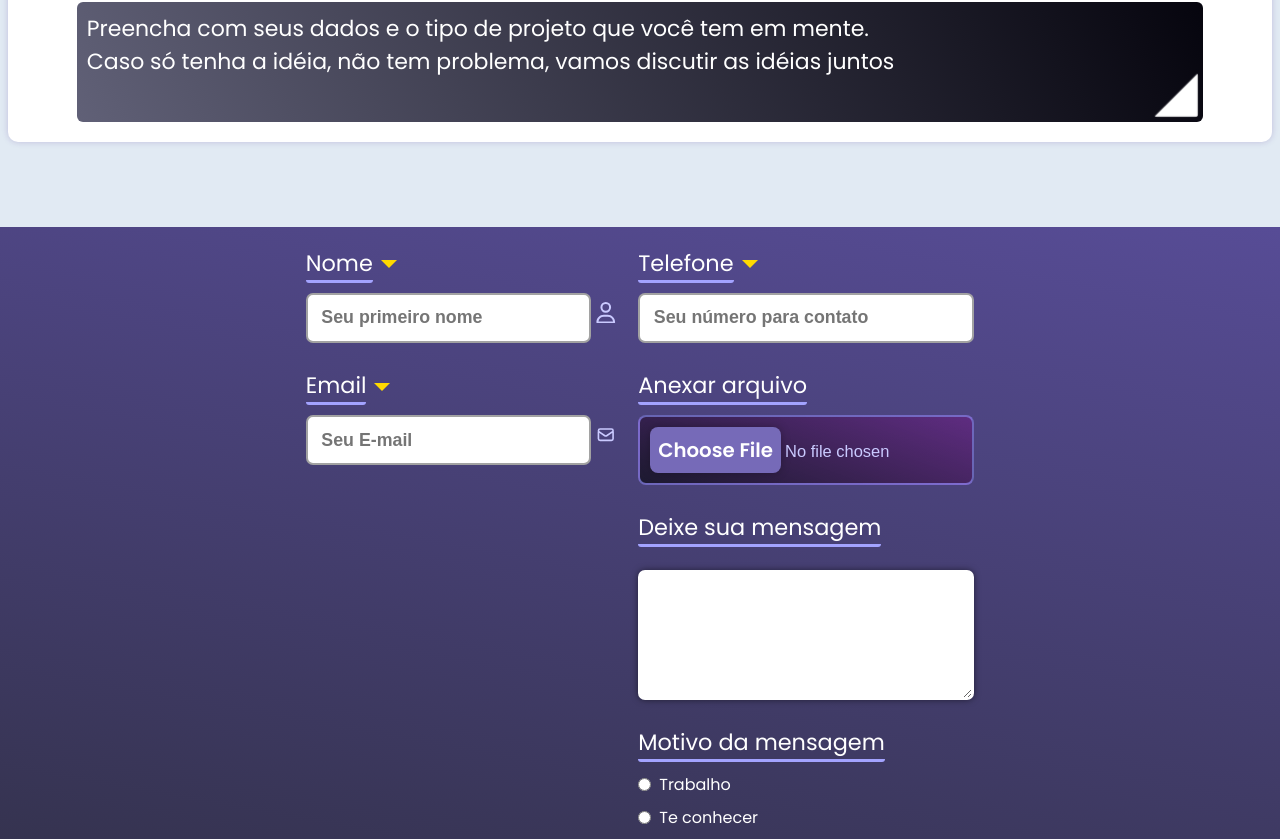
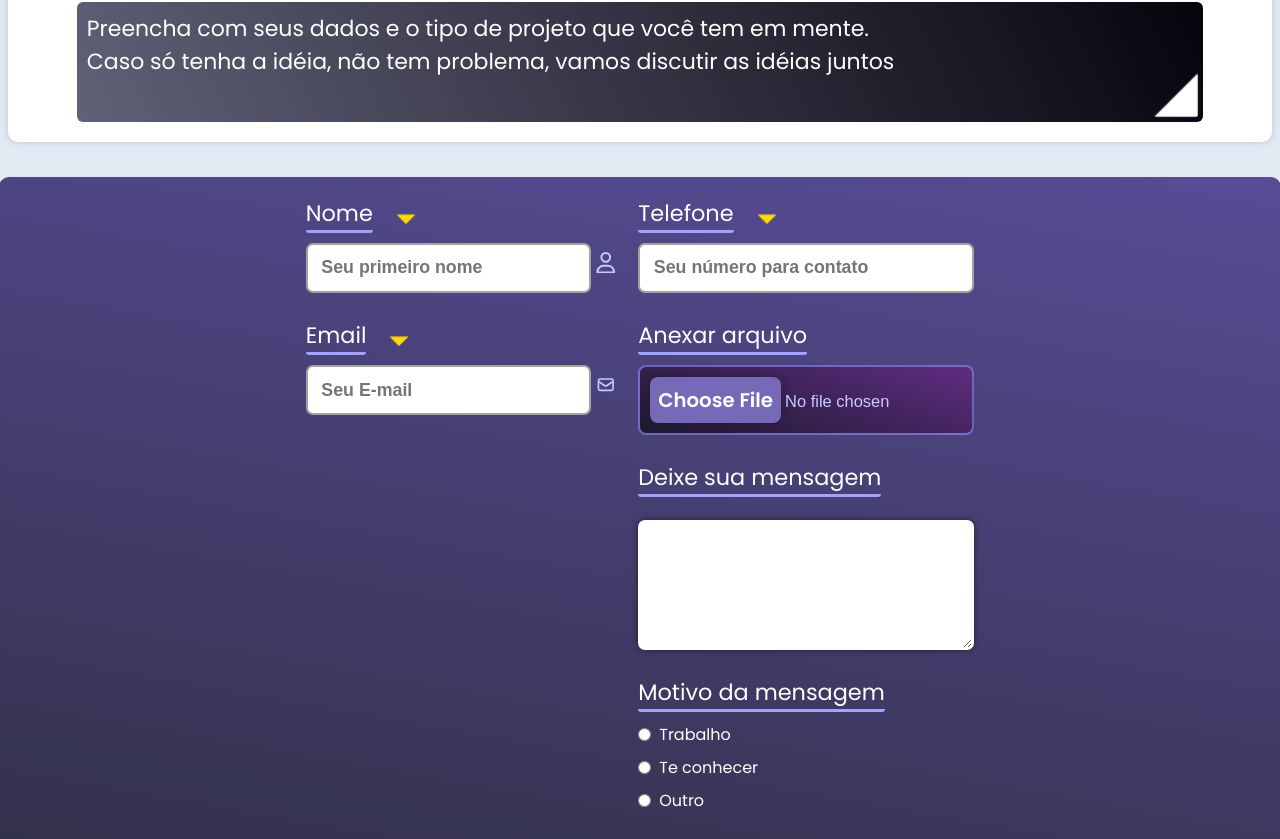
Before and after one commit to SantV7/formulario, a React (Vite) app: page / in a window 1280 px wide. Shown: the part 721-1560 px from the top of the page. Built offline with nearby package versions, Linux system fonts and the light colour scheme.

Commit message:
more stylings and features

```diff
--- a/src/components/Form.jsx
+++ b/src/components/Form.jsx
@@ -16,7 +16,7 @@ const Form = () => {
         <div className="input_data">
           <div className="label_position">
             <label htmlFor="name_user">Nome</label>
-            <IoMdArrowDropdown size={32} className="icon_arrow_indicator" />
+            <IoMdArrowDropdown size={34} className="icon_arrow_indicator" />
           </div>
           <div className="input_display">
             <input
@@ -36,7 +36,7 @@ const Form = () => {
 
           <div className="label_position">
             <label htmlFor="email_user">Email</label>
-            <IoMdArrowDropdown size={32} className="icon_arrow_indicator" />
+            <IoMdArrowDropdown size={34} className="icon_arrow_indicator" />
           </div>
           <div className="input_display">
             <input
@@ -58,7 +58,7 @@ const Form = () => {
         <div className="input_data">
           <div className="label_position">
             <label htmlFor="cell_phone_input">Telefone</label>
-            <IoMdArrowDropdown size={32} className="icon_arrow_indicator" />
+            <IoMdArrowDropdown size={34} className="icon_arrow_indicator" />
           </div>
           <div className="input_display">
             <input
--- a/src/styles/form/form.css
+++ b/src/styles/form/form.css
@@ -1,7 +1,9 @@
 form {
-   margin: 85px -9px 10px -9px;
+   margin: 35px -9px 10px -9px;
    padding: 8.7px;
    background-image: linear-gradient(190deg, rgb(87, 76, 150), rgb(45, 45, 63));
+   border-top-left-radius: 10px;
+   border-top-right-radius: 10px;
 }
 
 .area_input {
@@ -19,6 +21,7 @@ form {
 
 .label_position {
    display: flex;
+   gap: 16px;
    align-items: center;
    margin-top: 10px;
 }
@@ -159,8 +162,8 @@ input[type="file"] {
 
 .icon_arrow_indicator {
    color: rgb(255, 217, 0);
-   margin-bottom: -2.45px;
-   animation: arrow_indicator_move 1.2s infinite;
+   margin-bottom: -1.45px;
+   animation: arrow_indicator_move 1.77s infinite;
 }
 
 @keyframes arrow_indicator_move {
@@ -168,9 +171,10 @@ input[type="file"] {
       transform: translateY(0);
    }
    50% {
-      transform: translateY(1.5px);
+      transform: translateY(5px);
+      scale: 1.15;
    }
    100% {
-      transform: translateY(-1.5px);
+      transform: translateY(0px);
    }
 }
```
